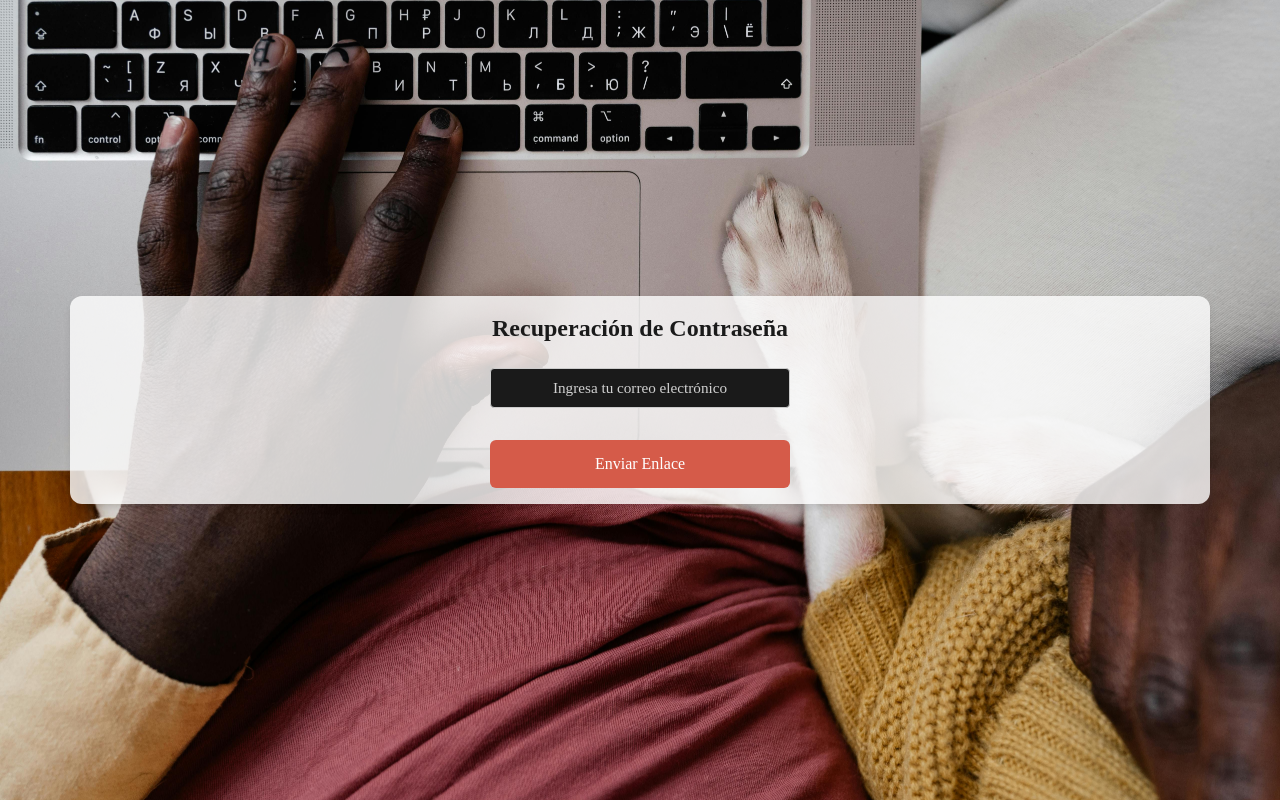
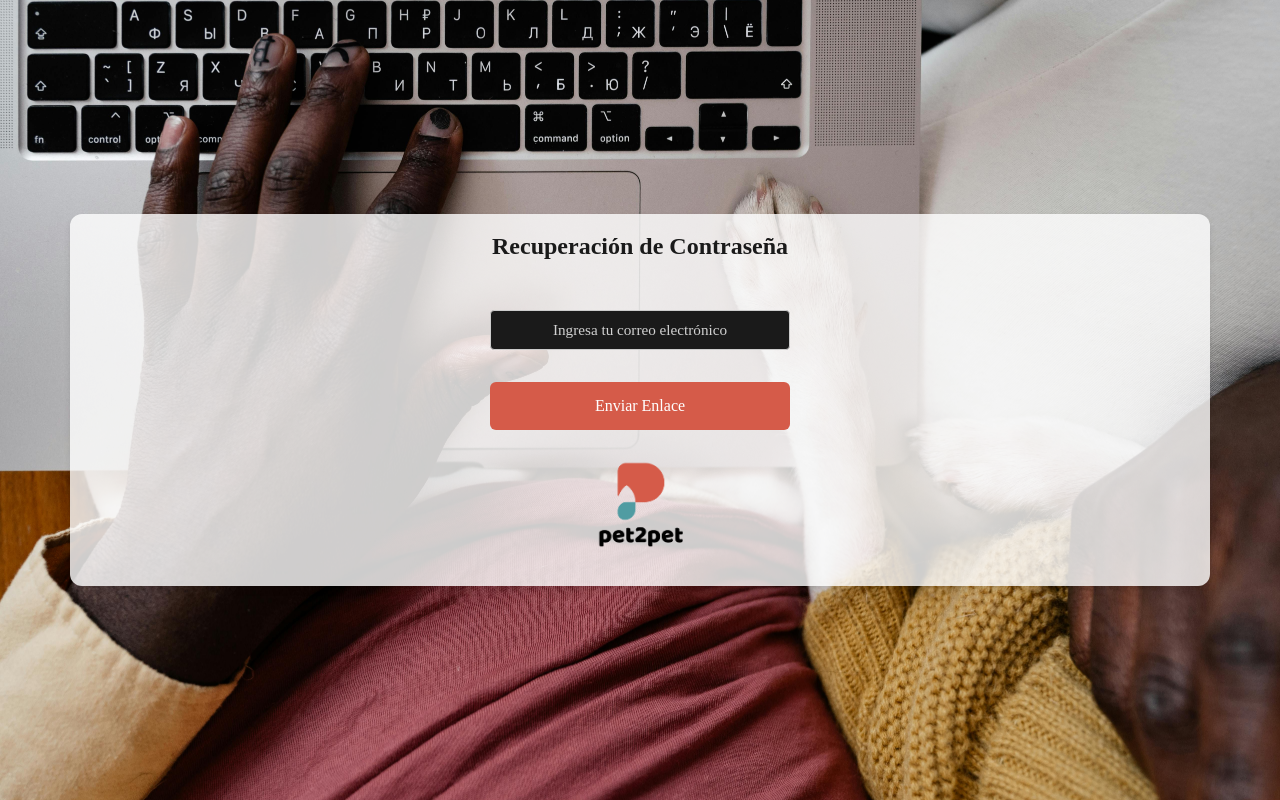
Before and after one commit to ShheNNa01/Pet2PetDev, a React (Vite) app in the folder front/p2pFront/: page /forgot-password in a window 1280 px wide. Built offline with nearby package versions, Linux system fonts and the light colour scheme.

Commit message:
Se organiza la pagina de recuperar contraseña en su estilo manejando los colores del proyecto, agregando el logo y manejando bien el espacio del contenedor alojando el logo y a la hora de sacar el mensaje de validación del envio del correo para restablecer la contraseña

```diff
--- a/front/p2pFront/src/components/pages/PasswordRecovery.jsx
+++ b/front/p2pFront/src/components/pages/PasswordRecovery.jsx
@@ -3,6 +3,7 @@ import { Alert, AlertTitle, AlertDescription } from '../ui/alert';
 import { AuthService } from '../services/auth.service';
 import { AlertTriangle, CheckCircle } from 'lucide-react';
 import '../styles/PasswordRecovery.css';
+import MesaDeTrabajo53 from '../../assets/icons/Mesa de trabajo 53.png';
 
 const PasswordRecovery = () => {
     const [email, setEmail] = useState('');
@@ -40,6 +41,7 @@ const PasswordRecovery = () => {
                 {alert && (
                     <Alert
                         variant={alert.type}
+                        className={alert ? "show" : ""}
                     >
                         {alert.type === 'destructive' ? (
                             <AlertTriangle className="h-4 w-4" />
@@ -71,6 +73,10 @@ const PasswordRecovery = () => {
                         {isLoading ? 'Enviando...' : 'Enviar Enlace'}
                     </button>
                 </form>
+                    {/* Sección del logo */}
+                    <div className="logo-container">
+                        <img src={MesaDeTrabajo53} alt="Logo"/>
+                </div>
             </div>
         </div>
     );
--- a/front/p2pFront/src/components/styles/PasswordRecovery.css
+++ b/front/p2pFront/src/components/styles/PasswordRecovery.css
@@ -13,15 +13,50 @@
     justify-content: center;
     align-items: center;
 }
-
+/* reajuste en el tamaño del contenedor */
 .container {
-    max-width: 200px; /* Reducido de 400px */
-    width: 50%; /* Reducido de 90% */
-    padding: 1rem; /* Reducido de 2rem */
+    max-width: 300px;
+    width: 80%;
+    max-height: 500px; /* Aumentamos la altura máxima para el contenedor */
+    height: auto;
+    min-height: 350px; /* Altura mínima */
+    padding: 1rem;
     background-color: rgba(255, 255, 255, 0.8);
     border-radius: 0.75rem;
     box-shadow: 0 4px 6px rgba(0, 0, 0, 0.1);
     text-align: center;
+    display: flex;
+    flex-direction: column;
+    justify-content: flex-start; /* Asegura que los elementos se alineen desde arriba */
+    align-items: center;
+    overflow: hidden; /* Evita el scroll */
+}
+
+.container > [role="alert"] {
+    margin: 1rem 0; /* Espaciado entre el alerta y el resto */
+    width: 100%;
+    max-height: 150px; /* Limita la altura máxima de la alerta */
+    overflow: hidden;
+}
+
+.logo-container {
+    margin-bottom: 1rem; /* Asegura un espacio consistente debajo del logo */
+}
+
+h2 {
+    margin-bottom: 0.5rem; /* Espacio debajo del título */
+    word-wrap: break-word; /* Asegura que el texto no cause problemas en pantallas pequeñas */
+}
+
+[role="alert"] {
+    transition: all 0.3s ease-in-out;
+    opacity: 0;
+    max-height: 150px; /* Limita la altura de la alerta */
+    overflow: hidden;
+}
+
+[role="alert"].show {
+    opacity: 1;
 }
 
 .form {
@@ -73,9 +108,23 @@
     transition: all 0.2s;
 }
 
+.logo-container {
+    display: flex;
+    justify-content: center;
+    margin-top: 1.5rem; /* Espacio superior opcional */
+}
+
+.logo-container img {
+    max-width: 100px; /* Ajusta este valor para cambiar el tamaño */
+    max-height: 100px; /* Mantén proporción y límite de altura */
+    object-fit: contain; /* Asegura que la imagen no se deforme */
+}
+
 .button:hover:not(:disabled) {
     background-color: #509ca2; /* Cambia al color turquesa al hover */
 }
+
+
 
 .button:focus {
     outline: none;
```
